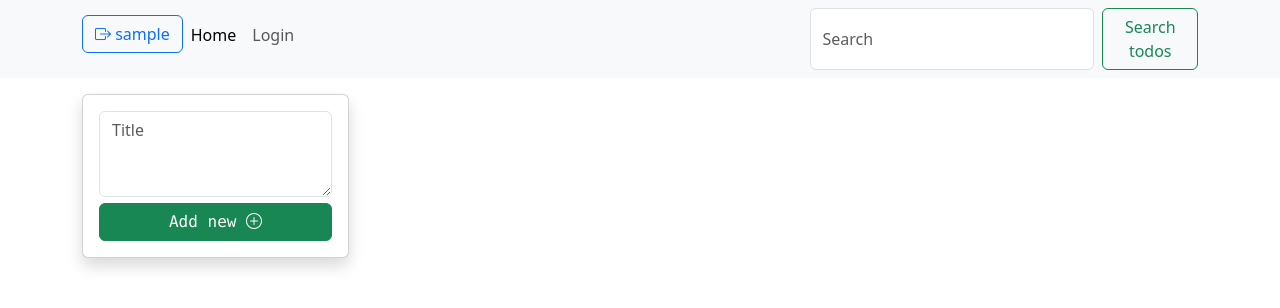
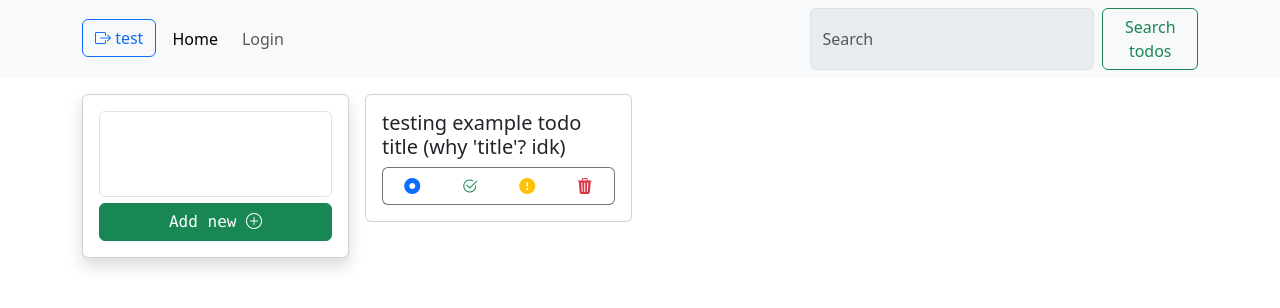
Before and after one commit to readyyyk/todos-php, a PHP site: page / in a window 1280 px wide. Shown: the top 308 px of the page. Run offline with PHP 8.4, Linux system fonts and the light colour scheme; the visitor is signed in with stand-in values (Sample User, id 1); data comes from the database, SQL or seed files in the repository; data that the repository does not hold is empty.

Commit message:
Changed - Manager finished
Changed - TodoManager finished

Added - item fetching

```diff
--- a/Manager.php
+++ b/Db/Manager.php
@@ -1,4 +1,8 @@
 <?php
+
+namespace Db;
+use mysqli_stmt;
+
 abstract class Manager
 {
     private static function replace_flag(int $id): string
@@ -21,7 +25,8 @@ abstract class Manager
 
     protected int $countAddFields;
 
-    public function __construct($table_name, array $addFields) {
+    public function __construct($table_name, array $addFields)
+    {
         $this->table_name = $table_name;
 
         $this->countAddFields = count($addFields);
@@ -30,40 +35,55 @@ abstract class Manager
 
         $this->selectEverythingByIdQuery = "SELECT * FROM $this->table_name WHERE `id` = ?";
 
-        $this->addQuery = "INSERT INTO $this->table_name (".implode(",", $addFields).")
-                            VALUES (".substr(str_repeat("?, ", count($addFields)), 0, -2).")";
+        $this->addQuery = "INSERT INTO $this->table_name (" . implode(",", $addFields) . ")
+                            VALUES (" . substr(str_repeat("?, ", count($addFields)), 0, -2) . ")";
 
         $this->deleteByIdQuery = "DELETE FROM $this->table_name WHERE `id` = ?";
 
-        $this->baseUpdateByIdQuery = "UPDATE $this->table_name SET ".$this::replace_flag(0)."WHERE `id` = ?";
-        $this->baseSelectQuery = "SELECT ".$this::replace_flag(0)." FROM $this->table_name WHERE ".$this::replace_flag(1)." ORDER BY ".$this::replace_flag(2);
+        $this->baseUpdateByIdQuery = "UPDATE $this->table_name SET " . $this::replace_flag(0) . "WHERE `id` = ?";
+        $this->baseSelectQuery = "SELECT " . $this::replace_flag(0) . " FROM $this->table_name WHERE " . $this::replace_flag(1) . " ORDER BY " . $this::replace_flag(2);
     }
 
-    protected function validateAddData (array $data): bool
+    protected function validateAddData(array $data): bool
     {
         return count($data) === $this->countAddFields;
     }
+
     protected function setupUpdateQuery(array $data): static
     {
-        $params = array_reduce(
+        var_dump(array_reduce(
             array_keys($data),
-            fn(array $acc, string $item) => array_push($acc, $item." = ?"),
+            function (array $acc, string $item) {
+                $acc[] = "$item = ?";
+                return $acc;
+            },
             []
+        ));
+        $params = implode(
+            ", ",
+            array_reduce(
+                array_keys($data),
+                function (array $acc, string $item) {
+                    $acc[] = "$item = ?";
+                    return $acc;
+                },
+                []
+            )
         );
-        $this->updateQuery = str_replace($this::replace_flag(0), implode(", ", $params), $this->baseUpdateByIdQuery);
+        $this->updateQuery = str_replace($this::replace_flag(0), $params." ", $this->baseUpdateByIdQuery);
         var_dump($this->updateQuery);
         return $this;
     }
 
-    protected function setupSelectQuery(array $fields=null, array $conditionFields=null, array $ordering = null):static
+    protected function setupSelectQuery(array $fields = null, array $conditionFields = null, array $ordering = null): static
     {
         $fields_stringified = "*";
-        if($fields){
+        if ($fields) {
             $fields_stringified = implode(", ", $fields);
         }
 
         $condition_stringified = "TRUE";
-        if($conditionFields){
+        if ($conditionFields) {
             $condition_stringified =
                 implode(
                     " AND ",
@@ -79,7 +99,7 @@ abstract class Manager
         }
 
         $ordering_stringified = "id ASC";
-        if($ordering){
+        if ($ordering) {
             $ordering_stringified =
                 implode(
                     ", ",
@@ -101,9 +121,13 @@ abstract class Manager
         return $this;
     }
 
-    public abstract function get(array $fields=null, array $conditionData=null, array $ordering = null): mysqli_stmt;
+    public abstract function get(array $fields = null, array $conditionData = null, array $ordering = null): mysqli_stmt;
+
     abstract public function getById(int $id): mysqli_stmt;
+
     abstract public function add(...$data): mysqli_stmt;
+
     abstract public function deleteById(int $id): mysqli_stmt;
-    abstract public function updateById(int $id, array $data): mysqli_stmt;
+
+    abstract public function updateById(array $data, int $id): mysqli_stmt;
 }
--- a/TodoManager.php
+++ b/Db/TodoManager.php
@@ -1,13 +1,12 @@
 <?php
-namespace Todo;
+namespace Db;
 
 include("Manager.php");
 
 use Exception;
 use mysqli_stmt;
-use function Db\executeQuery;
 
-class TodoManager extends \Manager {
+class TodoManager extends Manager {
     public function __construct($table_name="todos") {
         parent::__construct($table_name, ["title", "owner"]);
     }
@@ -16,14 +15,11 @@ class TodoManager extends \Manager {
         $this->setupSelectQuery($fields, array_keys($conditionData), $ordering);
         return executeQuery($this->selectQuery, array_values($conditionData));
     }
-    public function getByOwner(int $ownerId, array $fields=null, array $ordering=null): mysqli_stmt {
+    public function getByOwnerId(int $ownerId, array $fields=null, array $ordering=null): mysqli_stmt {
         $this->setupSelectQuery($fields, ["owner"], $ordering);
         return executeQuery($this->selectQuery, [$ownerId]);
     }
     public function getById(int $id): mysqli_stmt {
-        return executeQuery($this->selectEverythingByIdQuery, [$id], "i");
-    }
-    public function getByOwnerId(int $id): mysqli_stmt {
         return executeQuery($this->selectEverythingByIdQuery, [$id], "i");
     }
 
@@ -39,8 +35,14 @@ class TodoManager extends \Manager {
         return executeQuery($this->deleteByIdQuery, [$id], "i");
     }
 
-    public function updateById(int $id, array $data): mysqli_stmt {
+    public function updateById(array $data, int $id): mysqli_stmt {
         $this->setupUpdateQuery($data);
-        return executeQuery($this->updateQuery, [$id], "i");
+        return executeQuery(
+            $this->updateQuery,
+            [...array_values($data), $id],
+            str_repeat("s", count(array_values($data)))."i"
+        );
     }
 }
+
+return new TodoManager();
--- a/init.sql
+++ b/Db/init.sql
@@ -21,3 +21,6 @@ create table todos (
     PRIMARY KEY (id),
     FOREIGN KEY (owner) REFERENCES users(id)
 );
+
+INSERT INTO users (username, password) VALUES ("test", "test");
+INSERT INTO todos (owner, title) VALUES (1, "testing example todo title (why 'title'? idk)");
--- a/Todo.php
+++ b/Todo.php
@@ -11,13 +11,14 @@ const TODO_STATES_COLORS = [
 ];
 
 class Todo {
+    public int $id = -1;
     public string $title = "";
     public string $state = "";
 
     /**
      * @throws Exception
      */
-    public function __construct(string $title, string $state) {
+    public function __construct(string $title, string $state, int $id) {
         // union of strings may be in php 8
         if(!in_array($state, array_keys(TODO_STATES_COLORS))){
             throw new Exception("Invalid todo state");
@@ -25,27 +26,39 @@ class Todo {
 
         $this->title = $title;
         $this->state = $state;
+        $this->id = $id;
     }
 
     public function render(): string
     {
-        $current_state_color = TODO_STATES_COLORS[$this->state];
+        $currentState = $this->state;
+        $current_state_color = TODO_STATES_COLORS[$currentState];
+        $buttonOutlineOrNot = function (string $state) use($currentState): string {
+            return $currentState!==$state?"-outline":"";
+        };
+        $actionPassiveOrNot = function (string $state) use($currentState): string {
+            return $currentState===$state?"passive":$state;
+        };
         return <<<HTML
 <div class="col-6 col-md-4 col-lg-3">
     <div class="card bg-opacity-25 bg-$current_state_color">
         <div class="card-body">
             <h5 class="card-title">$this->title</h5>
-            <div class="d-flex btn-group">
-                <a href="#" class="card-link btn btn-outline-success border-secondary border-end-0">
+            <form action="/handlers/todo-action.php" method="POST" class="d-flex btn-group">
+                <button type="submit" name="make-{$actionPassiveOrNot("ongoing")}" class="card-link btn btn{$buttonOutlineOrNot("ongoing")}-primary border-secondary border-end-0">
+                    <i class="bi bi-record-circle-fill"></i>
+                </button>
+                <button type="submit" name="make-{$actionPassiveOrNot("done")}" class="card-link btn btn{$buttonOutlineOrNot("done")}-success border-secondary border-start-0 border-end-0">
                     <i class="bi bi-check2-circle"></i>
-                </a>
-                <a href="#" class="card-link btn btn-outline-warning border-secondary border-start-0 border-end-0">
+                </button>
+                <input type="hidden" name="id" value="$this->id">
+                <button type="submit" name="make-{$actionPassiveOrNot("important")}" class="card-link btn btn{$buttonOutlineOrNot("important")}-warning border-secondary border-start-0 border-end-0">
                     <i class="bi bi-exclamation-circle-fill"></i>
-                </a>
-                <a href="#" class="card-link btn btn-outline-danger border-secondary border-start-0">
+                </button>
+                <button type="submit" name="delete" class="card-link btn btn-outline-danger border-secondary border-start-0">
                     <i class="bi bi-trash3-fill"></i>
-                </a>
-            </div>
+                </button>
+            </form>
         </div>
     </div>
 </div>
--- a/UserManager.php
+++ /dev/null
@@ -1,6 +0,0 @@
-<?php
-use function Db\executeQuery;
-
-class UserManager {
-
-}
--- a/add-todo.php
+++ /dev/null
@@ -1,21 +0,0 @@
-<?php
-namespace Todo;
-?>
-
-<div class="col-6 col-md-4 col-lg-3">
-    <div class="card p-3  shadow position-relative bg-body" >
-        <form action="<?php echo htmlspecialchars($_SESSION["PHP_SELF"]) ?>" method="POST">
-            <label class="w-100">
-                <textarea name="title" rows="3" maxlength="300" class="form-control" placeholder="Title"></textarea>
-            </label>
-            <button type="submit" class="btn btn-success w-100 font-monospace">
-                Add new <i class="bi bi-plus-circle "></i>
-            </button>
-        </form>
-    </div>
-</div>
-
-<?php
-    if(isset($_POST["title"])){
-
-    }
--- a/components/head.html
+++ b/components/head.html
@@ -5,6 +5,6 @@
   <meta http-equiv="X-UA-Compatible" content="ie=edge">
   <link href="https://cdn.jsdelivr.net/npm/bootstrap@5.3.0/dist/css/bootstrap.min.css" rel="stylesheet" integrity="sha384-9ndCyUaIbzAi2FUVXJi0CjmCapSmO7SnpJef0486qhLnuZ2cdeRhO02iuK6FUUVM" crossorigin="anonymous">
   <link rel="stylesheet" href="https://cdn.jsdelivr.net/npm/bootstrap-icons@1.10.5/font/bootstrap-icons.css">
-      <script src="https://cdn.jsdelivr.net/npm/bootstrap@5.3.0/dist/js/bootstrap.bundle.min.js" integrity="sha384-geWF76RCwLtnZ8qwWowPQNguL3RmwHVBC9FhGdlKrxdiJJigb/j/68SIy3Te4Bkz" crossorigin="anonymous" defer></script>
+  <script src="https://cdn.jsdelivr.net/npm/bootstrap@5.3.0/dist/js/bootstrap.bundle.min.js" integrity="sha384-geWF76RCwLtnZ8qwWowPQNguL3RmwHVBC9FhGdlKrxdiJJigb/j/68SIy3Te4Bkz" crossorigin="anonymous" defer></script>
   <title>todos</title>
 </head>
--- a/components/header.php
+++ b/components/header.php
@@ -1,26 +1,32 @@
 <?php session_start() ?>
+<?php
+$_SESSION["logged_user"] = [
+    "id"=>1,
+    "username"=>"test",
+];
+?>
 <nav class="navbar navbar-expand-lg bg-body-tertiary">
     <div class="container-lg">
-        <ul class="navbar-nav me-auto mb-2">
-            <?php if(isset($_SESSION["username"])) { ?>
-                <li class="nav-item">
+        <ul class="navbar-nav flex-row me-auto">
+            <?php if(isset($_SESSION["logged_user"]["id"])) { ?>
+                <li class="nav-item me-2">
                     <a href="../login.php" class="btn btn-outline-primary">
                         <i class="bi bi-box-arrow-right"></i>
                         <?php
-                            echo $_SESSION["username"];
+                            echo $_SESSION["logged_user"]["username"];
                         ?>
                     </a>
                 </li>
             <?php } ?>
-            <li class="nav-item">
+            <li class="nav-item me-2">
                 <a class="nav-link active" aria-current="page" href="/"> Home </a>
             </li>
-            <li class="nav-item">
+            <li class="nav-item me-auto">
                 <a class="nav-link" href="../login.php"> Login </a>
             </li>
         </ul>
         <form class="d-flex" role="search">
-            <input class="form-control me-2" type="search" placeholder="Search" aria-label="Search">
+            <input disabled class="form-control me-2" type="search" placeholder="Search" aria-label="Search">
             <button class="btn btn-outline-success" type="submit"> Search todos </button>
         </form>
     </div>
--- a/index.php
+++ b/index.php
@@ -1,3 +1,29 @@
+<?php
+require_once "./Db/Db.php";
+require_once "Todo.php";
+require_once "./Db/TodoManager.php";
+
+use Db\TodoManager;
+use Todo\Todo;
+
+$currentLocation = htmlspecialchars($_SERVER["PHP_SELF"]);
+$todoManager = new TodoManager();
+
+// handling adding new item
+if ($_SERVER["REQUEST_METHOD"] === "POST") {
+    if (isset($_POST["new"]) && isset($_POST["title"])) {
+        try {
+            $todoManager->add($_POST["title"], $_SESSION["logged_user"]["id"]);
+            header("location: $currentLocation");
+        } catch (Exception $e) {
+            var_dump($e);
+        }
+    }
+}
+
+
+?>
+
 <!doctype html>
 <html lang="en">
     <?php include("./components/head.html"); ?>
@@ -7,7 +33,37 @@
     <main class="d-flex justify-content-center">
         <section class="container-lg">
             <div class="row g-3 gx-3 mt-0" data-masonry='{"percentPosition": true }'>
-                <?php include "./todo-list.php"; ?>
+                <?php
+                $todoData = $todoManager->getByOwnerId($_SESSION["logged_user"]["id"])
+                    ->get_result()->fetch_all(MYSQLI_ASSOC);
+                $todoList = array_reduce(
+                    $todoData,
+                    function($acc, $cur) {
+                        $acc[] = new Todo($cur["title"], $cur["state"], $cur["id"]);
+                        return $acc;
+                    },
+                    []
+                );
+
+                // rendering todos
+                echo <<<HTML
+<div class="col-6 col-md-4 col-lg-3">
+    <div class="card p-3  shadow position-relative bg-body" >
+        <form action="$currentLocation" method="POST">
+            <label class="w-100">
+                <textarea name="title" rows="3" maxlength="300" class="form-control" placeholder="Title" style="resize: none"> </textarea>
+            </label>
+            <button type="submit" name="new" class="btn btn-success w-100 font-monospace">
+                Add new <i class="bi bi-plus-circle "></i>
+            </button>
+        </form>
+    </div>
+</div>
+HTML;
+                foreach ($todoList as $todo) {
+                    echo $todo->render();
+                }
+                ?>
             </div>
         </section>
     </main>
--- a/login.php
+++ b/login.php
@@ -1,9 +1,9 @@
 <?php session_start() ?>
 <!doctype html>
 <html lang="en">
-    <?php include("./head.html"); ?>
+    <?php include("./components/head.html"); ?>
 <body>
-    <?php include('./header.php'); ?>
+    <?php include('./components/header.php'); ?>
 
     <div class="card p-4 bg-secondary bg-opacity-10 shadow position-absolute top-50 start-50 translate-middle">
         <form action="<?php echo htmlspecialchars($_SESSION["PHP_SELF"]) ?>" method="POST" style="width: 225px;">
--- a/register.php
+++ b/register.php
@@ -1,9 +1,9 @@
 <?php session_start() ?>
 <!doctype html>
 <html lang="en">
-    <?php include("./head.html"); ?>
+    <?php include("./components/head.html"); ?>
 <body>
-    <?php include('./header.php'); ?>
+    <?php include('./components/header.php'); ?>
 
     <div class="card p-4 bg-secondary bg-opacity-10 shadow position-absolute top-50 start-50 translate-middle">
         <form action="<?php echo htmlspecialchars($_SESSION["PHP_SELF"]) ?>" method="POST" style="width: 225px;">
--- a/todo-list.php
+++ /dev/null
@@ -1,30 +0,0 @@
-<?php
-namespace Todo;
-session_start();
-
-include "Db.php";
-include "TodoManager.php";
-include "Todo.php";
-
-const t = new TodoManager();
-
-$todoData = t->getByOwner(1)->get_result()->fetch_all(MYSQLI_ASSOC);
-$todoList = array_reduce(
-    $todoData,
-    function($acc, $cur) {
-        $acc[] = new Todo($cur["title"], $cur["state"]);
-        return $acc;
-    },
-    []
-);
-function TodoList($todo_array = []): void
-{
-    require('./add-todo.php');
-    foreach ($todo_array as $todo) {
-        echo $todo->render();
-    }
-}
-
-
-
-TodoList($todoList);
```
Also changed, not shown: Db/UserManager.php (added, +8 -0 lines), handlers/todo-action.php (added, +36 -0 lines), Db/Db.php (renamed from Db.php).
